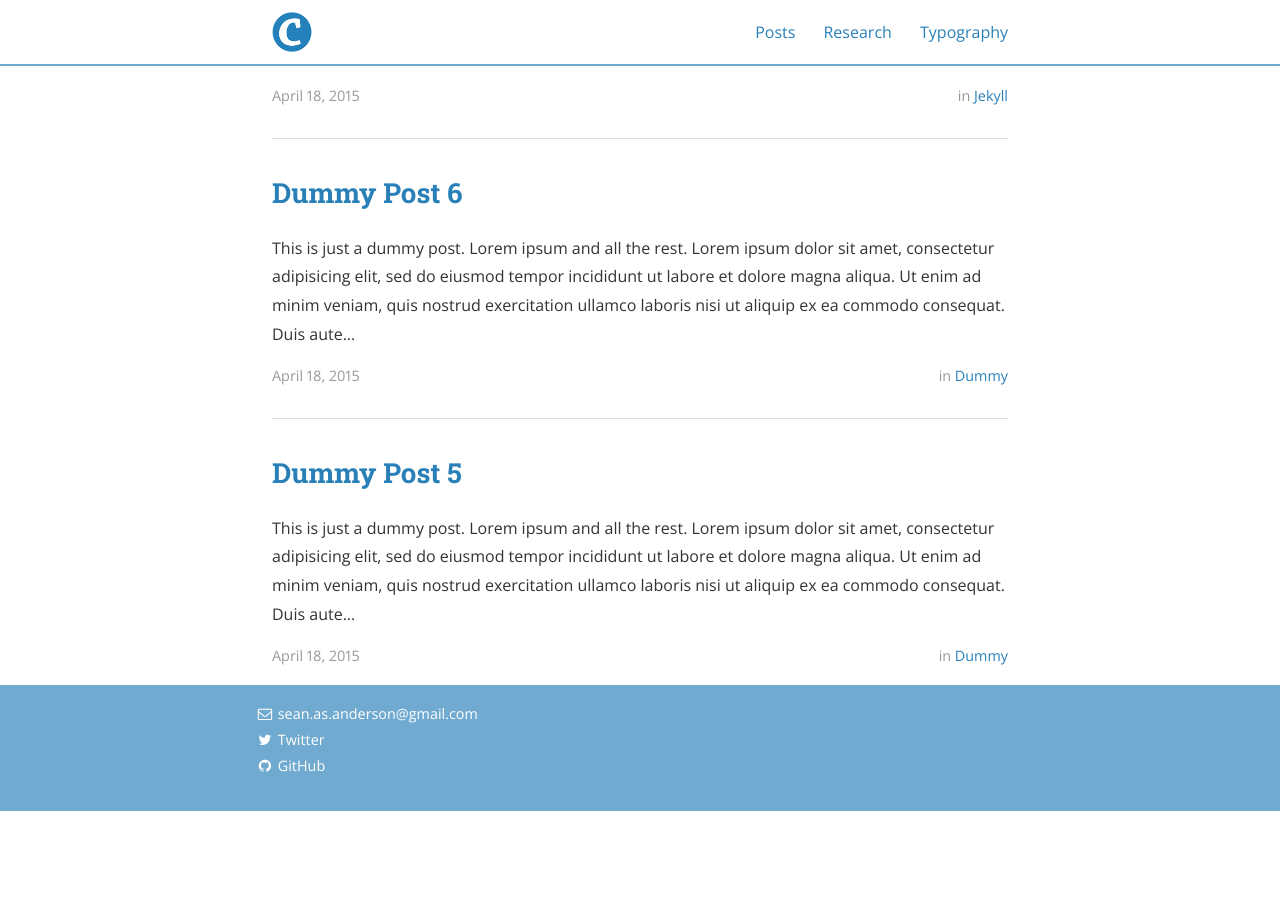
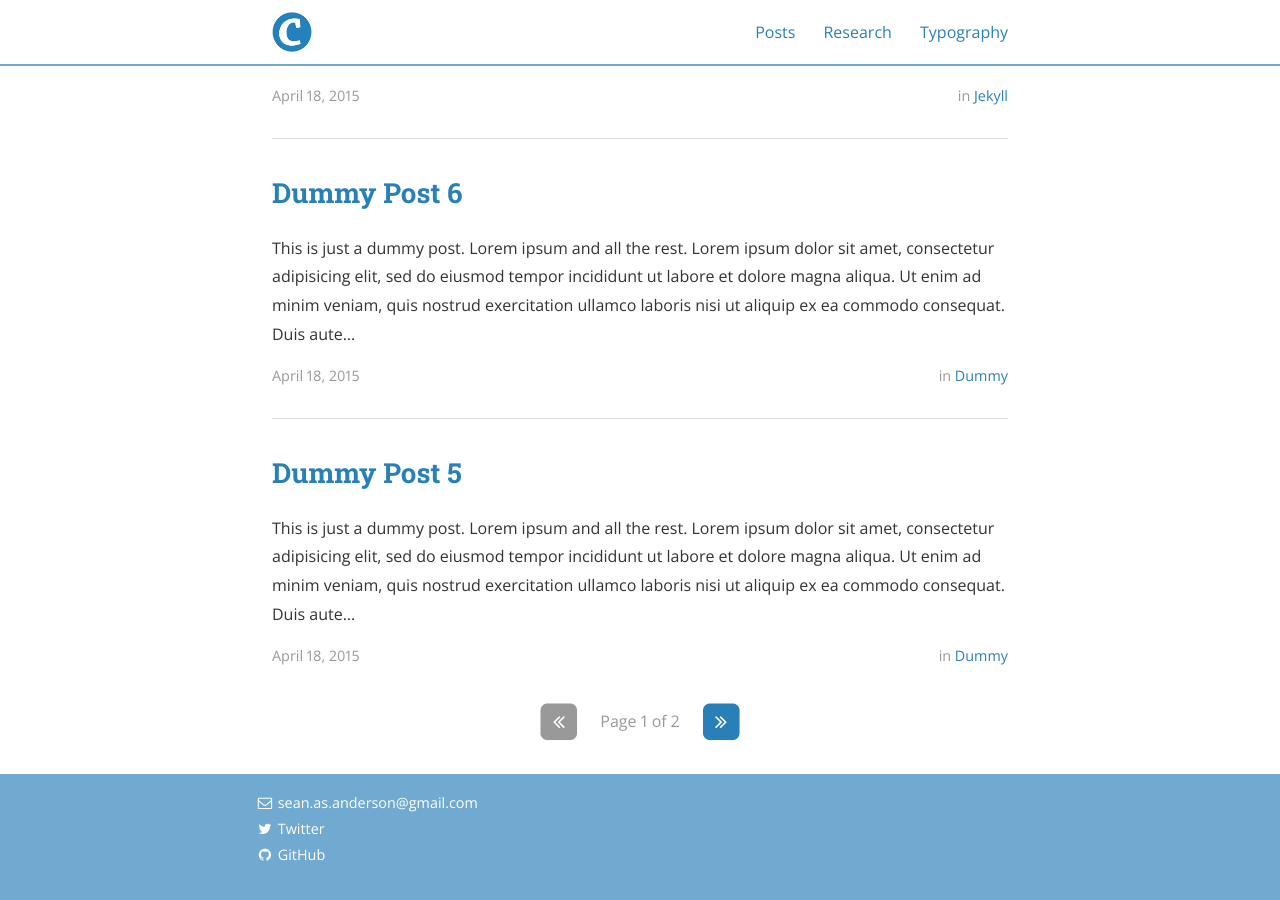
Before and after one commit to SeanASAnderson/SeanASAnderson.github.io, a Jekyll site: the page built from index.html, in a window 1280 px wide and 900 px high, scrolled down 1102 px. Built offline with Jekyll 4.4.1, drawn with Linux system fonts in a browser that asks for light colours; nearby versions of some CDN libraries; the list of posts is cut into pages by our own code; before the commit the page ends 1913 px from its top, so only the background shows below that.

Commit message:
trying things

```diff
--- a/index.html
+++ b/index.html
@@ -43,7 +43,7 @@ pagination:
   {% endfor %}
 </ul>
 
-<!--<nav class="pagination" role="navigation">
+<nav class="pagination" role="navigation">
 	<p>
     {% if paginator.previous_page %}
 			{% if paginator.page == 2 %}
@@ -82,7 +82,7 @@ pagination:
     </span>
 		{% endif %}
 	</p>
-</nav>-->
+</nav>
 
 </div>
 </div>
```
